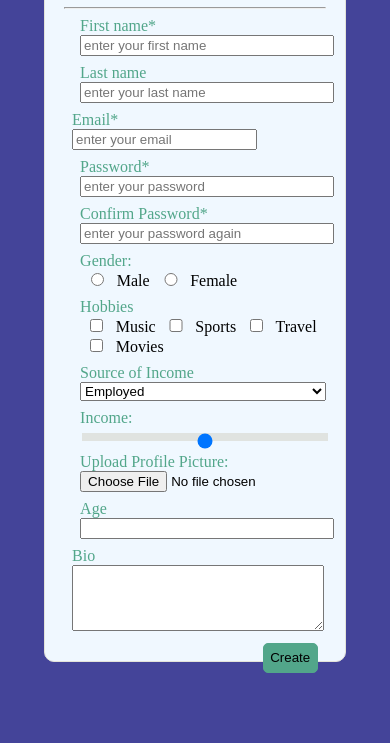
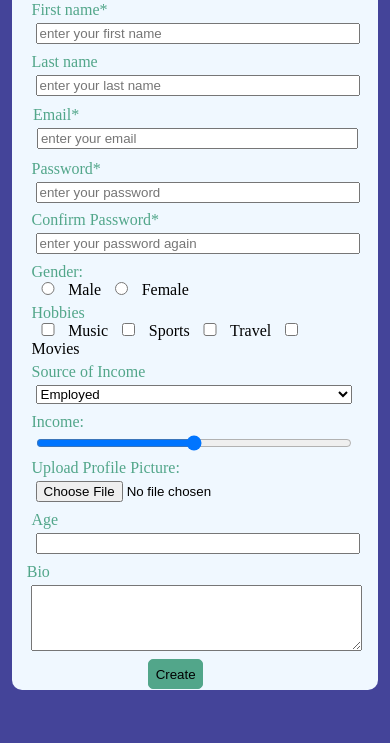
Before and after one commit to MeghaJoshi762003/Wavemaker-Training, a plain HTML site: page assignment2/index.html in a window 390 px wide. Shown: the part 101-844 px from the top of the page. Drawn offline with Linux system fonts and the light colour scheme.

Commit message:
Update style.css

```diff
--- a/assignment2/CSS/style.css
+++ b/assignment2/CSS/style.css
@@ -1,43 +1,34 @@
+.boundary{
+    width:70%;
+    margin: auto;
+    padding:4%;
+    border-radius: 10px;
+}
 .heading{
     text-align: center;
-    justify-content: center;
-    margin: auto;
-    height:3%;
-    border-radius: 10px;
-
-}
-.boundary{
-    align-items: center;
-    justify-content: center;
-    border: 1px solid  rgb(227, 227, 217);
-    width:70%;
-    margin: auto;
-    padding:5%;
-    border-radius: 10px;
+    height:2.5em;
+    padding-bottom: 0.5 em;
 }
 .divwidth{
     display: flex;
     flex-direction: row;
-
 }
 
-.divwidth div{
-    width:100%;
+.width90{
+    width:90%;
+    margin:0.3em;
 }
-div{
-    margin: 0.5em;;
+.width100{
+    width:95%;
+    margin:0.3em;
 }
-.divwidth input{
-    width:100%;
+.emailwidth{
+    margin:0.3em;
+    padding: 0.09em;
 }
-.divwidth select{
-    width:100%;
-}
-textarea{
-    width:100%;
-}
-.email input{
-    width:100%;
+.biowidth input{
+    margin:0.3em;
+    padding: 0.09em;
 }
 .sameln input{
     width:10%;
@@ -62,9 +53,17 @@ h1{
     color: rgb(82, 166, 138);
 
 }
-input[type="range"]::-webkit-slider-runnable-track {
-    background: rgb(224, 227, 224);
-    height: 0.5rem;
+.button{
+    margin-right:2em;
+}
+input[type="radio"]
+{
+    margin:0;
+    padding: 0;
+}
+input[type="checkbox"]
+{
+    margin:0;
 }
 
 @media screen and (max-width: 480px) {
@@ -72,4 +71,23 @@ input[type="range"]::-webkit-slider-runnable-track {
     .divwidth{
         display: block;
     }
+    form{
+        height:auto;
+    }
+    .boundary{
+        width:90%;
+        border-radius: 10px;
+    }
+    .width90{
+        width:97%;
+        margin:0.3em;
+
+    }
+    .width100{
+        width:96.5%;
+    }
+    .button{
+        margin-right:10em;
+        margin-bottom: 1em;;
+    }
 }
```
